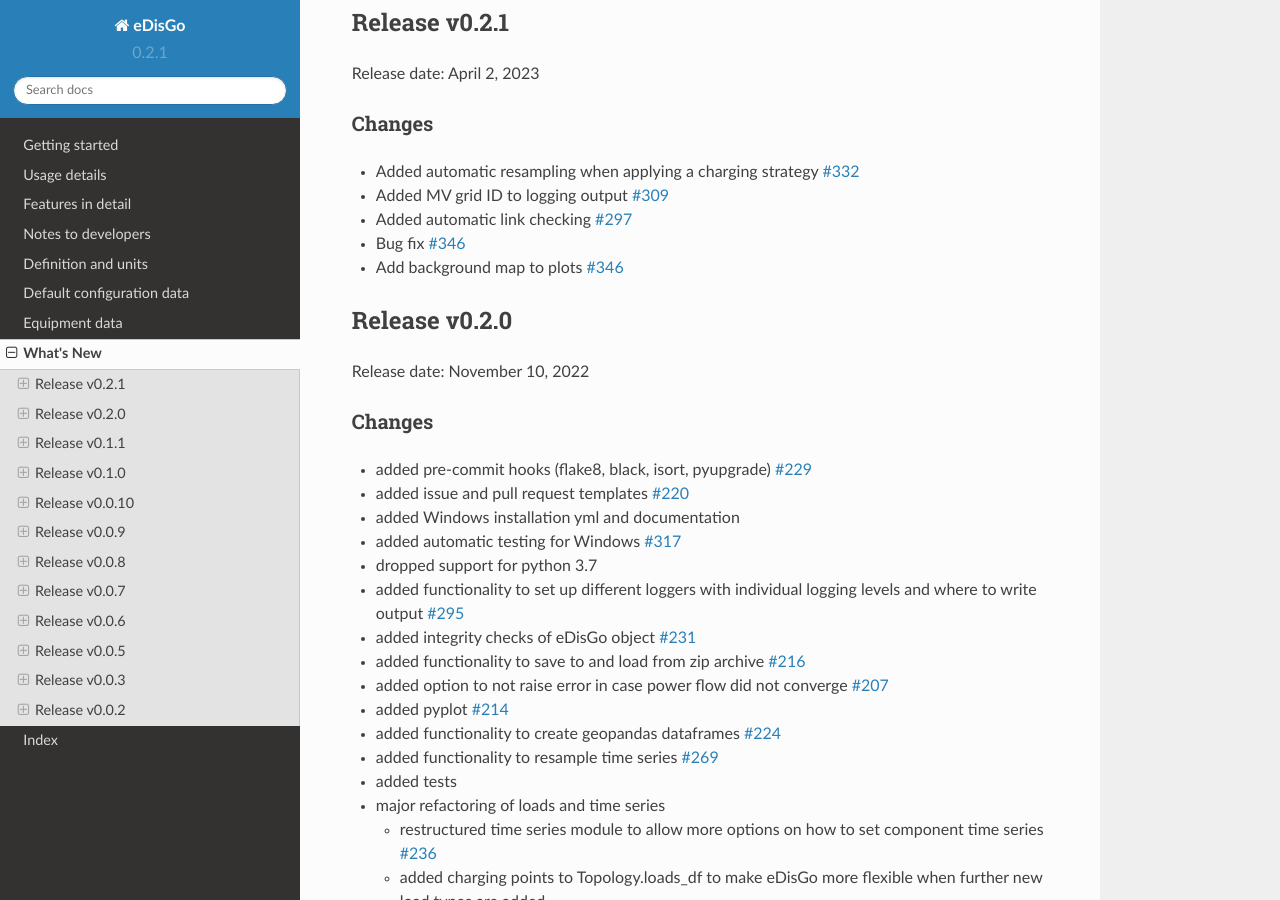
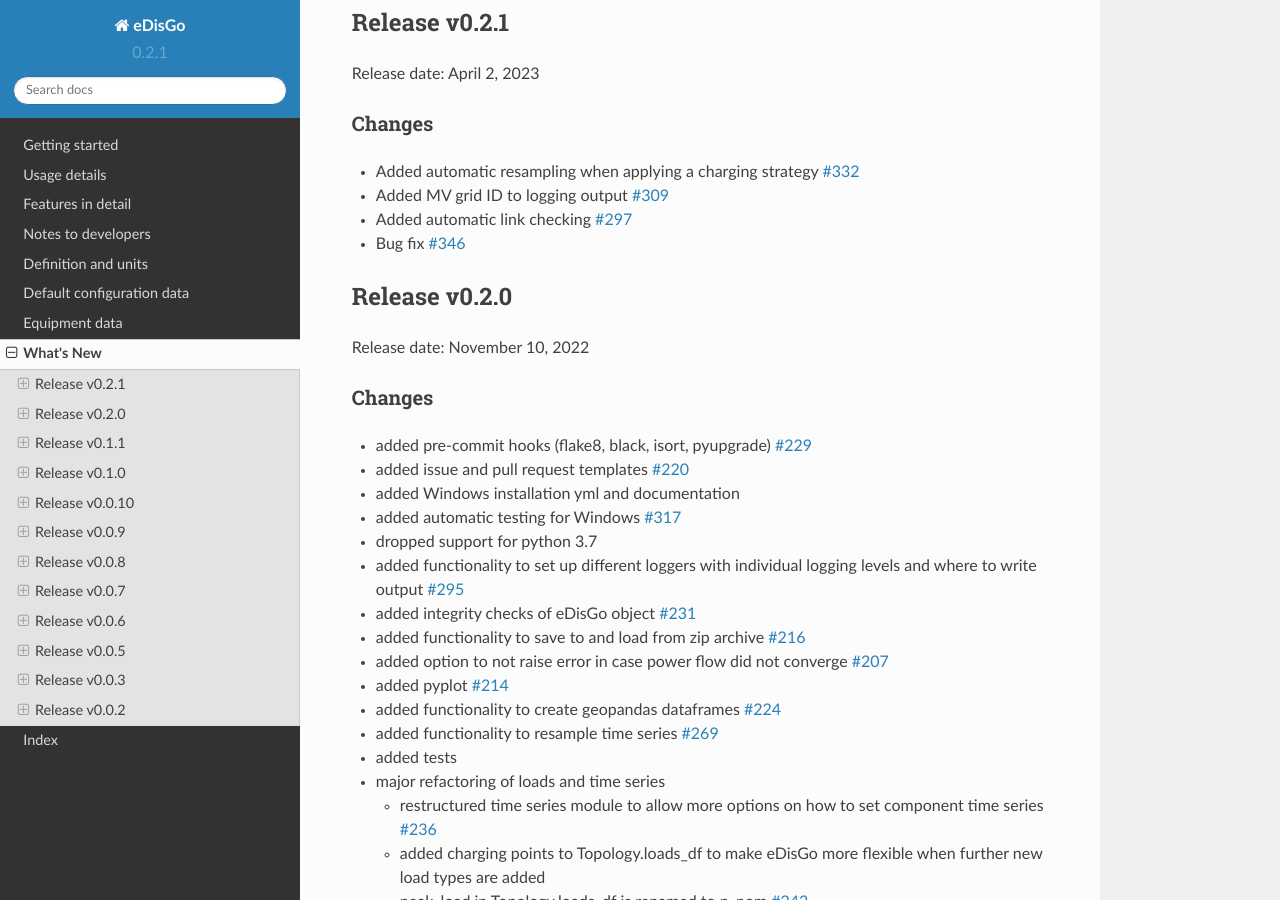
Before and after one commit to openego/eDisGo, a Sphinx documentation site: the page built from doc/whatsnew.rst, in a window 1280 px wide and 900 px high, scrolled down 514 px. Built offline with Sphinx 7.4.7 and the Read the Docs theme 2.0.0, drawn with Linux system fonts in a browser that asks for light colours; formulas are drawn with MathJax 3.

Commit message:
Move to current whatsnew

```diff
--- a/doc/whatsnew/v0-2-1.rst
+++ b/doc/whatsnew/v0-2-1.rst
@@ -10,4 +10,3 @@ Changes
 * Added MV grid ID to logging output `#309 <https://github.com/openego/eDisGo/pull/309>`_
 * Added automatic link checking `#297 <https://github.com/openego/eDisGo/pull/297>`_
 * Bug fix `#346 <https://github.com/openego/eDisGo/pull/346>`_
-* Add background map to plots `#346 <https://github.com/openego/eDisGo/pull/364>`_
--- a/doc/whatsnew/v0-3-0.rst
+++ b/doc/whatsnew/v0-3-0.rst
@@ -14,3 +14,4 @@ Changes
 * Added class holding data from overlying grid, such as curtailment requirements and
   conventional generator dispatch `#335 <https://github.com/openego/eDisGo/pull/335>`_
 * Added integrity check for very short lines `#335 <https://github.com/openego/eDisGo/pull/335>`_
+* Add background map to plots `#346 <https://github.com/openego/eDisGo/pull/364>`_
```
